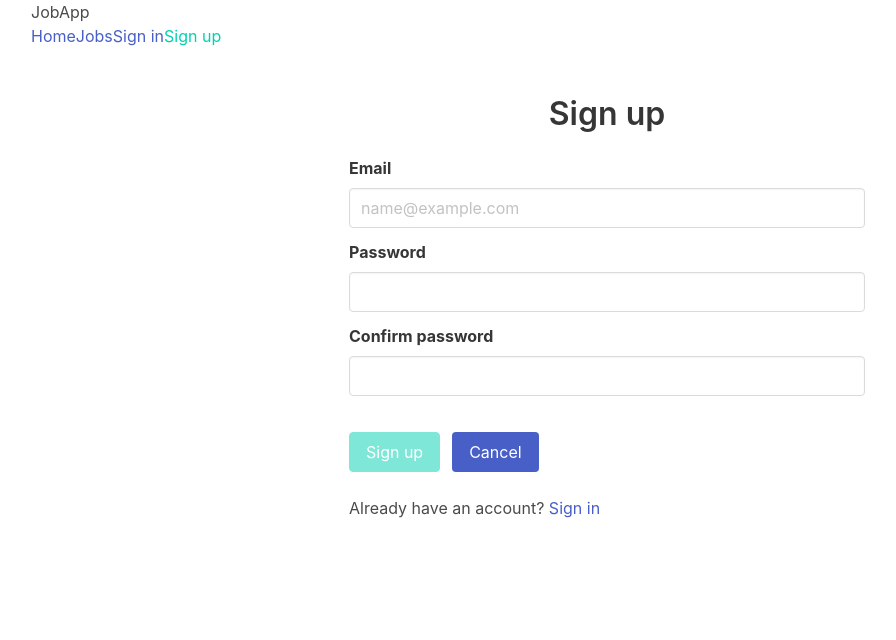
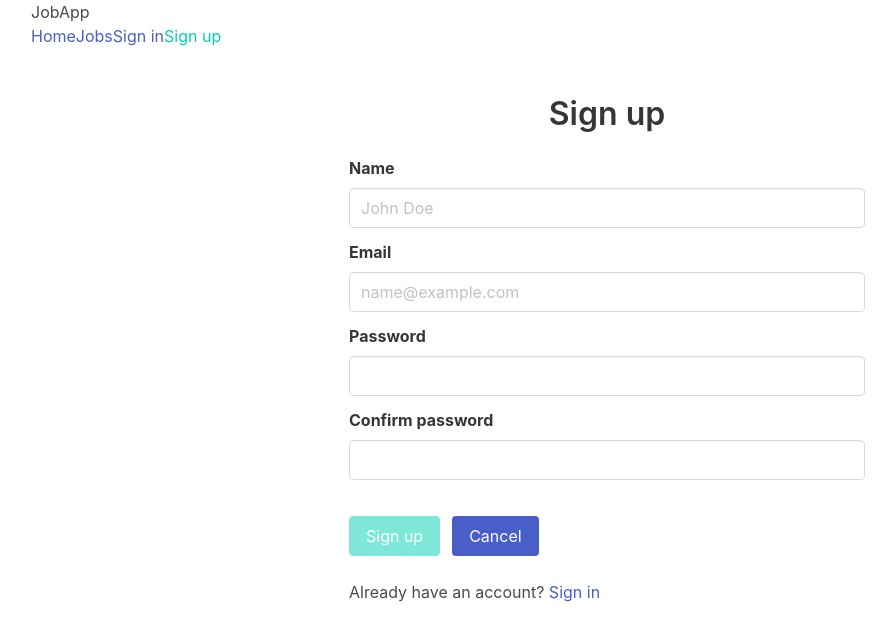
Before and after one commit to vyshnavsdeepak/vuejs-job-app, a Vue app: page /sign-up in a window 1280 px wide. Shown: the top 640 px of the page, without its empty margins (33-929 px from the left). Built offline with nearby package versions, Linux system fonts and the light colour scheme; no server answers; the database is empty; what vuefire would draw is missing.

Commit message:
Added FullName
Added fullName field to the signup page

```diff
--- a/src/components/User/Signup.vue
+++ b/src/components/User/Signup.vue
@@ -7,6 +7,16 @@
           <app-error @dismissed="onDismissed" :text="error.message"></app-error>
         </div>
         <form @submit.prevent="onSignup" @change="onDismissed">
+          <div class="field">
+            <label class="label">Name</label>
+            <div class="control">
+              <input class="input"
+              type="text"
+              placeholder="John Doe"
+              v-model="fullName"
+              required>
+            </div>
+          </div>
           <div class="field">
             <label class="label">Email</label>
             <div class="control">
@@ -69,6 +79,7 @@
 export default {
   data () {
     return {
+      fullName: '',
       email: '',
       password: '',
       confirmPassword: ''
@@ -81,7 +92,7 @@ export default {
       }
     },
     emptyInputs () {
-      if (this.email === '' || this.password === '' || this.confirmPassword === '') {
+      if (this.fullName === '' || this.email === '' || this.password === '' || this.confirmPassword === '') {
         return true
       }
     },
@@ -105,6 +116,7 @@ export default {
   methods: {
     onSignup () {
       this.$store.dispatch('signUserUp', {
+        fullName: this.fullName,
         email: this.email,
         password: this.password
       })
```
